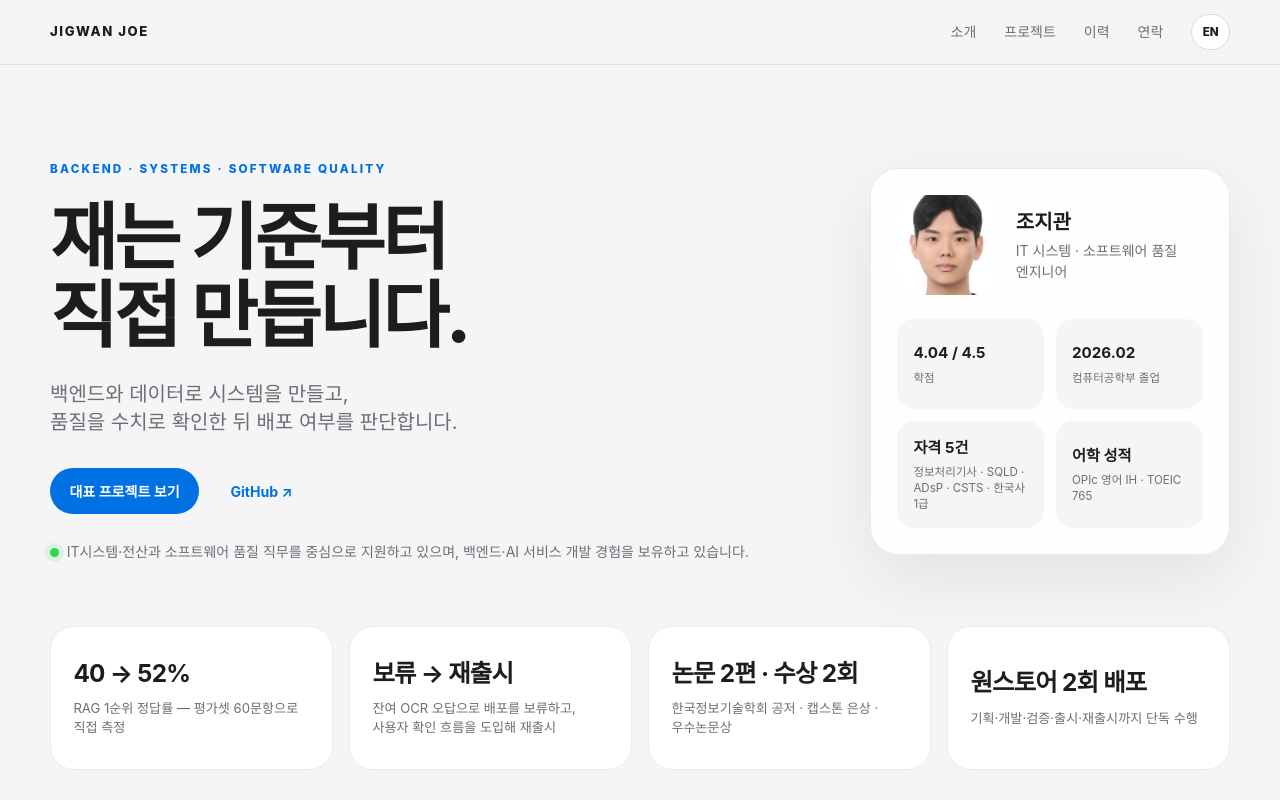
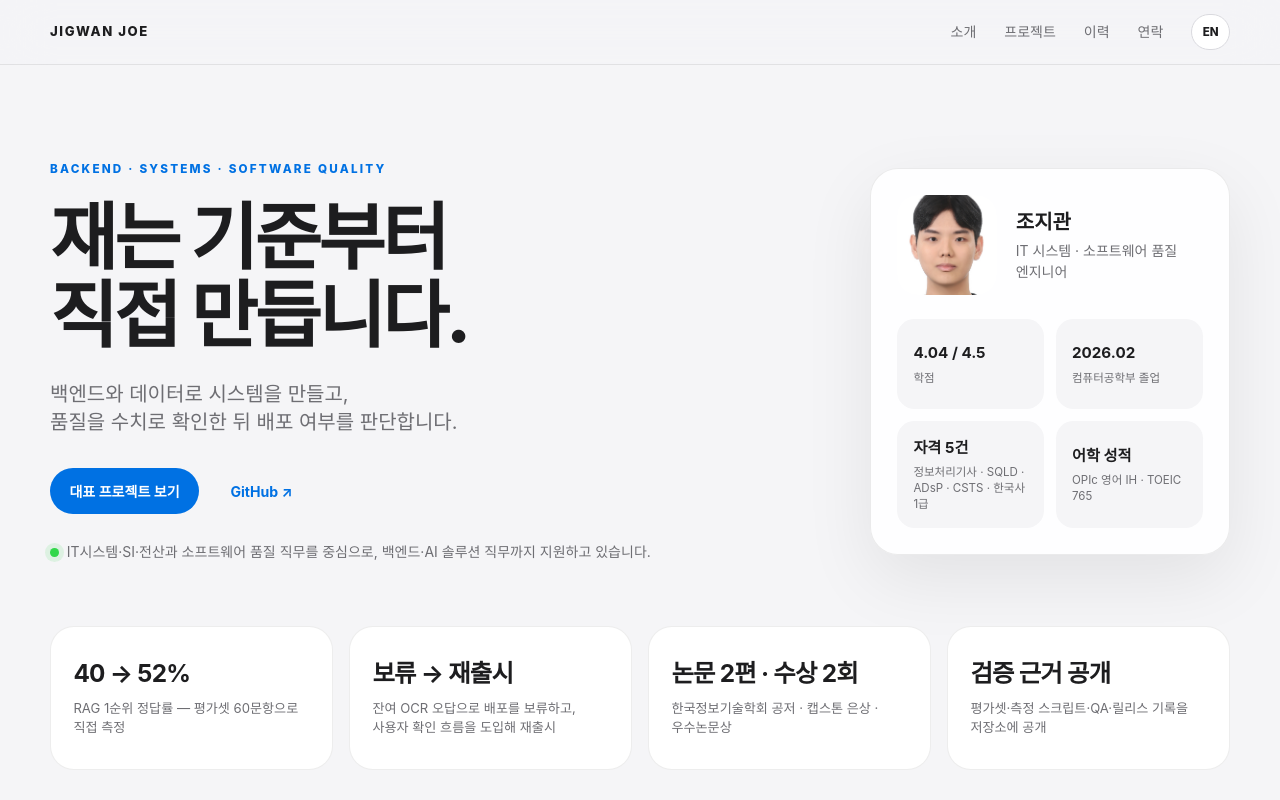
Before and after one commit to crushonyou2/my-portfolio, a React (Create React App) app: page / in a window 1280 px wide. Shown: the top 800 px of the page. Built offline with nearby package versions, Linux system fonts and the light colour scheme; the HTML template or start-up script is replaced by a standard one; a web font is replaced by a local one.

Commit message:
Address positioning and outcome review feedback

```diff
--- a/src/portfolioData.js
+++ b/src/portfolioData.js
@@ -12,7 +12,7 @@ export const portfolio = {
     title: { ko: "재는 기준부터 직접 만듭니다.", en: "I build the yardstick first." },
     summaryLead: { ko: "백엔드와 데이터로 시스템을 만들고,", en: "I build backend and data systems," },
     summaryTail: { ko: "품질을 수치로 확인한 뒤 배포 여부를 판단합니다.", en: "then let measured quality decide what ships." },
-    target: { ko: "IT시스템·전산과 소프트웨어 품질 직무를 중심으로 지원하고 있으며, 백엔드·AI 서비스 개발 경험을 보유하고 있습니다.", en: "I focus on IT systems and software quality roles, backed by hands-on backend and AI service development experience." },
+    target: { ko: "IT시스템·SI·전산과 소프트웨어 품질 직무를 중심으로, 백엔드·AI 솔루션 직무까지 지원하고 있습니다.", en: "I focus on IT systems, systems integration (SI), and software quality roles, while also applying for backend and AI solutions positions." },
     photoAlt: { ko: "조지관 프로필 사진", en: "Portrait of Jigwan Joe" },
     quickFacts: [
       { value: "4.04 / 4.5", label: { ko: "학점", en: "GPA" } }, { value: "2026.02", label: { ko: "컴퓨터공학부 졸업", en: "Computer Engineering" } },
@@ -23,7 +23,7 @@ export const portfolio = {
     { value: "40 → 52%", label: { ko: "RAG 1순위 정답률 — 평가셋 60문항으로 직접 측정", en: "RAG top-1 accuracy, measured on a 60-question set I built" } },
     { value: { ko: "보류 → 재출시", en: "Held, then re-shipped" }, label: { ko: "잔여 OCR 오답으로 배포를 보류하고, 사용자 확인 흐름을 도입해 재출시", en: "Held a release over residual OCR errors, then re-shipped with a user-confirmation flow" } },
     { value: { ko: "논문 2편 · 수상 2회", en: "2 papers · 2 awards" }, label: { ko: "한국정보기술학회 공저 · 캡스톤 은상 · 우수논문상", en: "KIIT co-authorship · Capstone Silver · Best Paper" } },
-    { value: { ko: "원스토어 2회 배포", en: "2 ONE store releases" }, label: { ko: "기획·개발·검증·출시·재출시까지 단독 수행", en: "Owned planning, development, validation, launch, and re-release end to end" } },
+    { value: { ko: "검증 근거 공개", en: "Validation evidence published" }, label: { ko: "평가셋·측정 스크립트·QA·릴리스 기록을 저장소에 공개", en: "Published evaluation sets, measurement scripts, QA records, and release evidence in the repositories" } },
   ] },
   about: {
     eyebrow: { ko: "HOW I WORK", en: "HOW I WORK" }, title: { ko: "기술을 넓게 연결하고\n결과는 끝까지 책임집니다.", en: "Connect the stack\nown the outcome." },
@@ -108,6 +108,6 @@ export const portfolio = {
     { title: { ko: "데이터·AI", en: "Data & AI" }, items: ["PostgreSQL · pgvector", "MongoDB", "MySQL", "RAG", { ko: "임베딩·리랭킹", en: "Embedding & reranking" }] },
     { title: { ko: "품질·배포", en: "Quality & Delivery" }, items: [{ ko: "회귀 테스트 환경", en: "Regression harness" }, { ko: "CI 품질 게이트", en: "CI quality gates" }, "JUnit", "GitHub Actions", "Docker", "Google Cloud Run", "Prometheus"] },
   ],
-  contact: { eyebrow: { ko: "LET'S TALK", en: "LET'S TALK" }, title: { ko: "안정적인 서비스를 함께 만듭니다.", en: "Let's build reliable services together." }, copy: { ko: "IT시스템·전산과 소프트웨어 품질 직무를 중심으로 지원하고 있으며, 백엔드·AI 서비스 개발 경험을 보유하고 있습니다. 프로젝트나 포지션에 대해 편하게 연락해 주세요.", en: "I focus on IT systems and software quality roles, with hands-on backend and AI service development experience. Feel free to reach out about a project or position." }, email: "jigwan.joe@gmail.com", github: "https://github.com/crushonyou2" },
+  contact: { eyebrow: { ko: "LET'S TALK", en: "LET'S TALK" }, title: { ko: "안정적인 서비스를 함께 만듭니다.", en: "Let's build reliable services together." }, copy: { ko: "IT시스템·SI·전산과 소프트웨어 품질 직무를 중심으로, 백엔드·AI 솔루션 직무까지 지원하고 있습니다. 프로젝트나 포지션에 대해 편하게 연락해 주세요.", en: "I focus on IT systems, systems integration (SI), and software quality roles, while also applying for backend and AI solutions positions. Feel free to reach out about a project or position." }, email: "jigwan.joe@gmail.com", github: "https://github.com/crushonyou2" },
   footer: { ko: "측정하고 끝까지 개선하는 엔지니어", en: "An engineer who measures and improves end-to-end" },
 };
```
